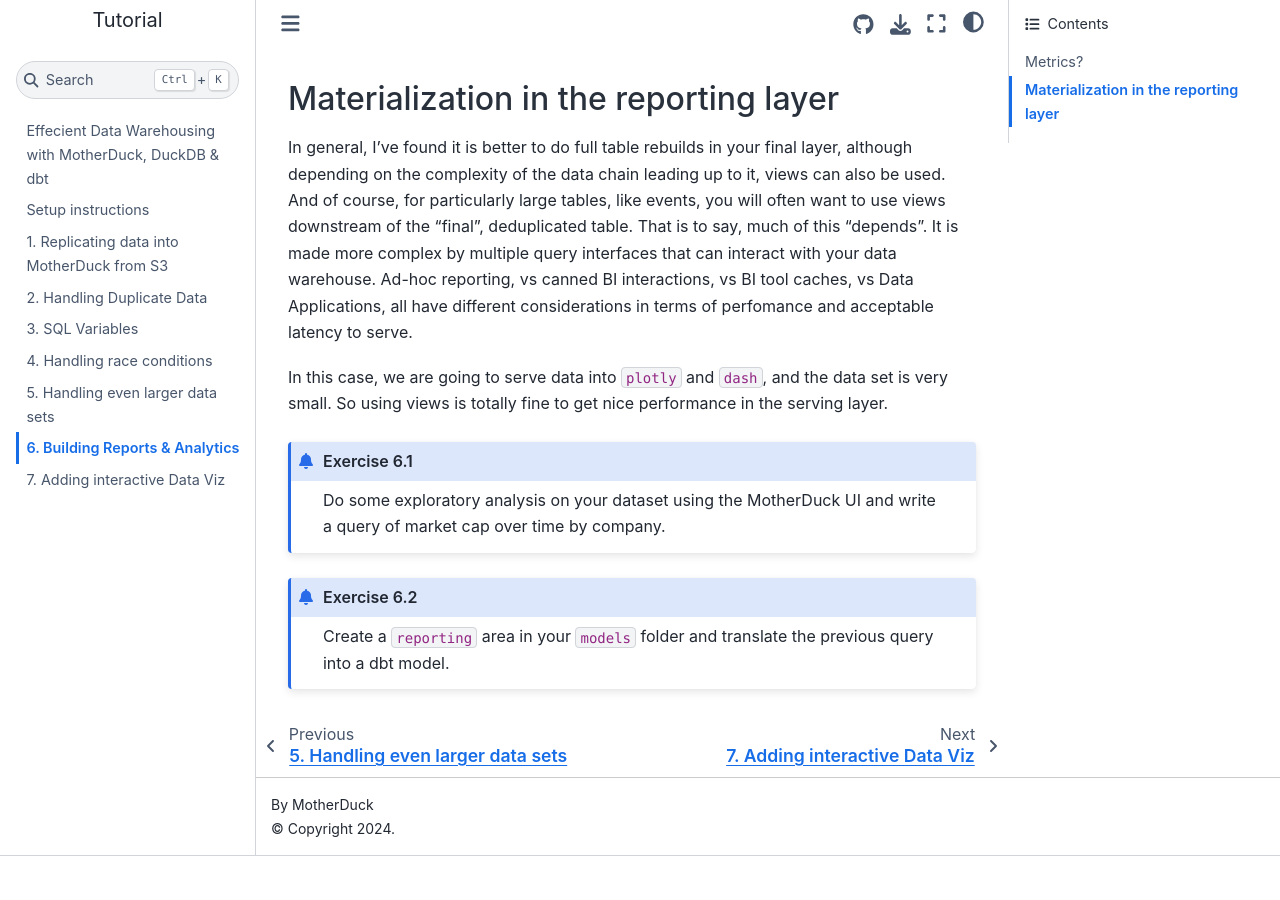
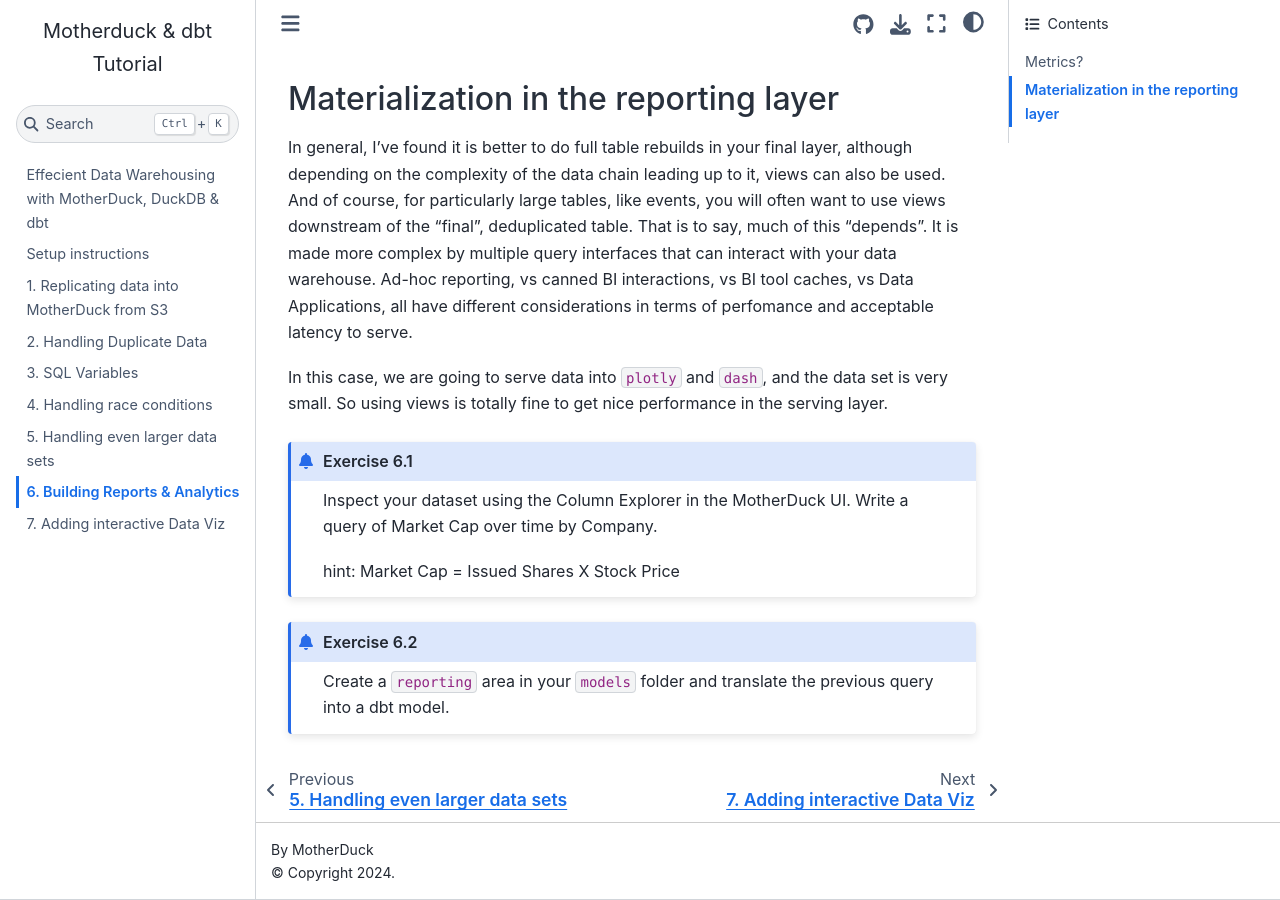
Before and after one commit to MotherDuck-Open-Source/dbt-tutorial, a Jupyter Book: the page built from 6_building-reports.md, in a window 1280 px wide and 900 px high, scrolled down 610 px. Built offline with Jupyter Book 1.0.4 settings and Sphinx 7.4.7 and the Sphinx Book theme 1.1.4, drawn with Linux system fonts in a browser that asks for light colours; pages that are not in the unit, such as notebooks, are missing from menus; before the commit the page ends 1466 px from its top, so only the background shows below that.

Commit message:
wording fix on sec 6

````diff
--- a/6_building-reports.md
+++ b/6_building-reports.md
@@ -29,7 +29,9 @@ In general, I've found it is better to do full table rebuilds in your final laye
 In this case, we are going to serve data into `plotly` and `dash`, and the data set is very small. So using views is totally fine to get nice performance in the serving layer.
 
 ```{admonition} Exercise 6.1
-Do some exploratory analysis on your dataset using the MotherDuck UI and write a query of market cap over time by company.
+Inspect your dataset using the Column Explorer in the MotherDuck UI. Write a query of Market Cap over time by Company.
+
+hint: Market Cap = Issued Shares X Stock Price
 ```
 
 ```{admonition} Exercise 6.2
````
